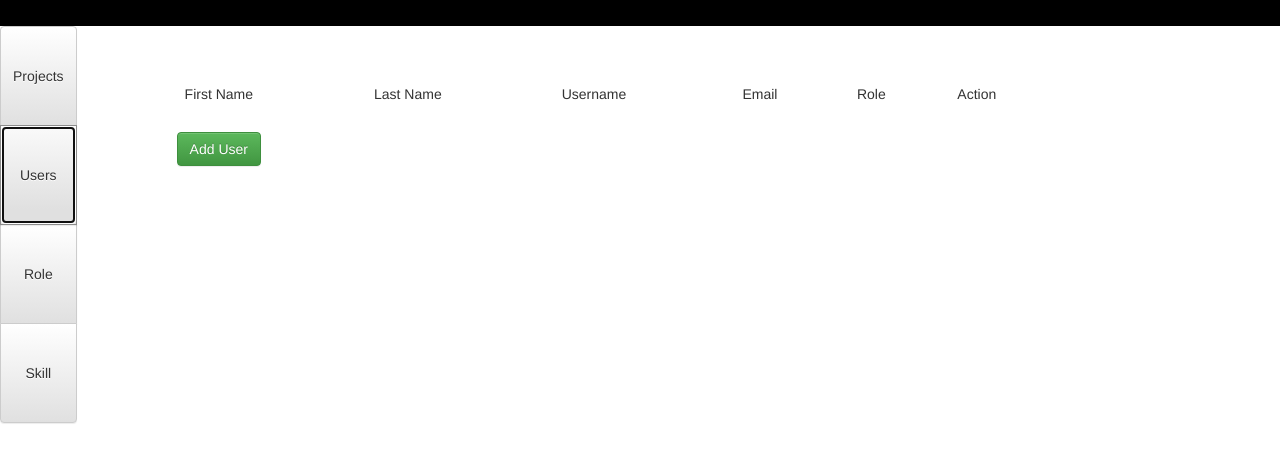
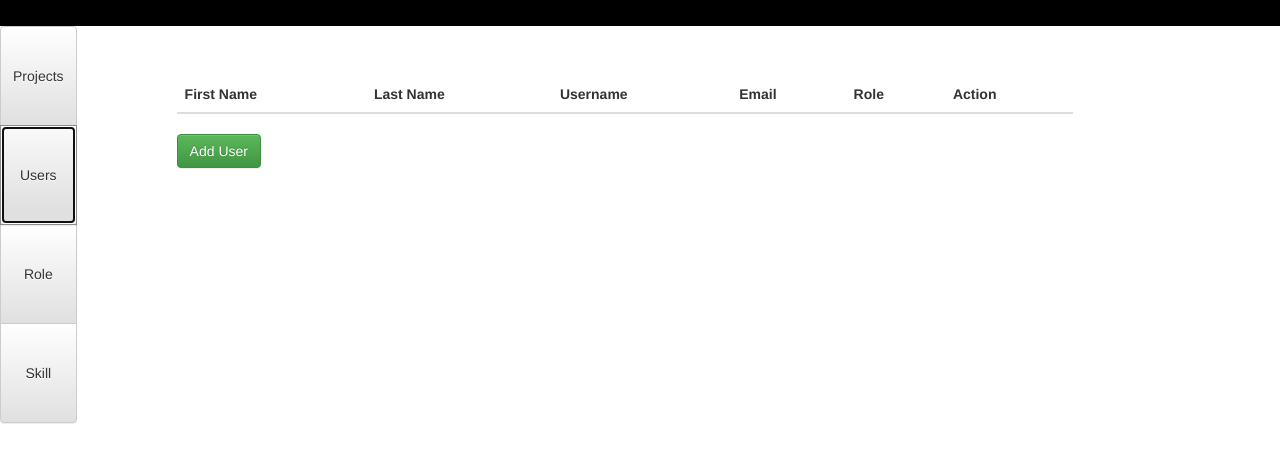
Before and after one commit to BlackSyforce/barandi-training, a website: page public/index.html in a window 1280 px wide. Both pictures are taken after a click on the button "Users". Shown: the part 74-536 px from the top of the page. Drawn offline with nearby package versions, Linux system fonts and the light colour scheme; no server answers.

Commit message:
users table head

```diff
--- a/public/index.html
+++ b/public/index.html
@@ -84,12 +84,12 @@
 			<div id="userTableDiv" class="hidden">
 				<table class="table table-hover" id="userTable">
 					<thead>
-						<td>First Name</td>
-						<td>Last Name</td>
-						<td>Username</td>
-						<td>Email</td>
-						<td>Role</td>
-						<td>Action</td>
+						<th>First Name</th>
+						<th>Last Name</th>
+						<th>Username</th>
+						<th>Email</th>
+						<th>Role</th>
+						<th>Action</th>
 					</thead>
 					<tbody></tbody>
 				</table>
```
